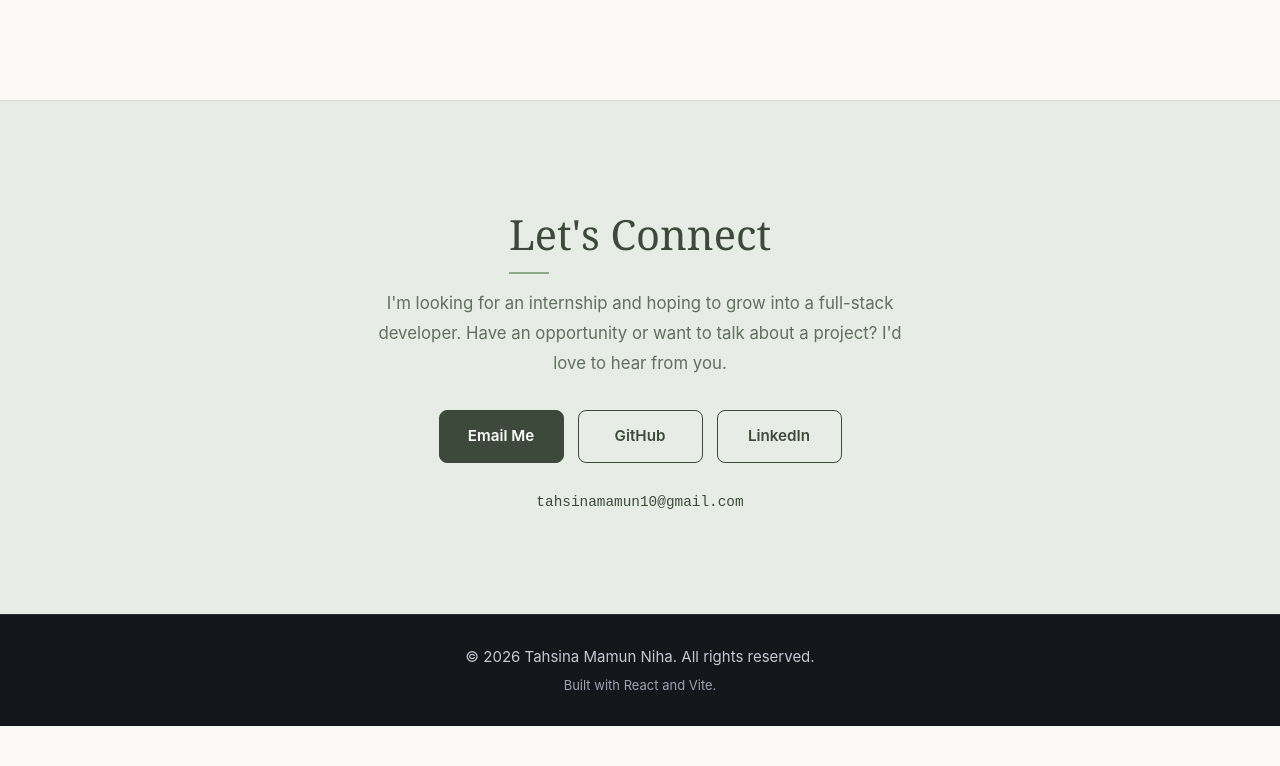
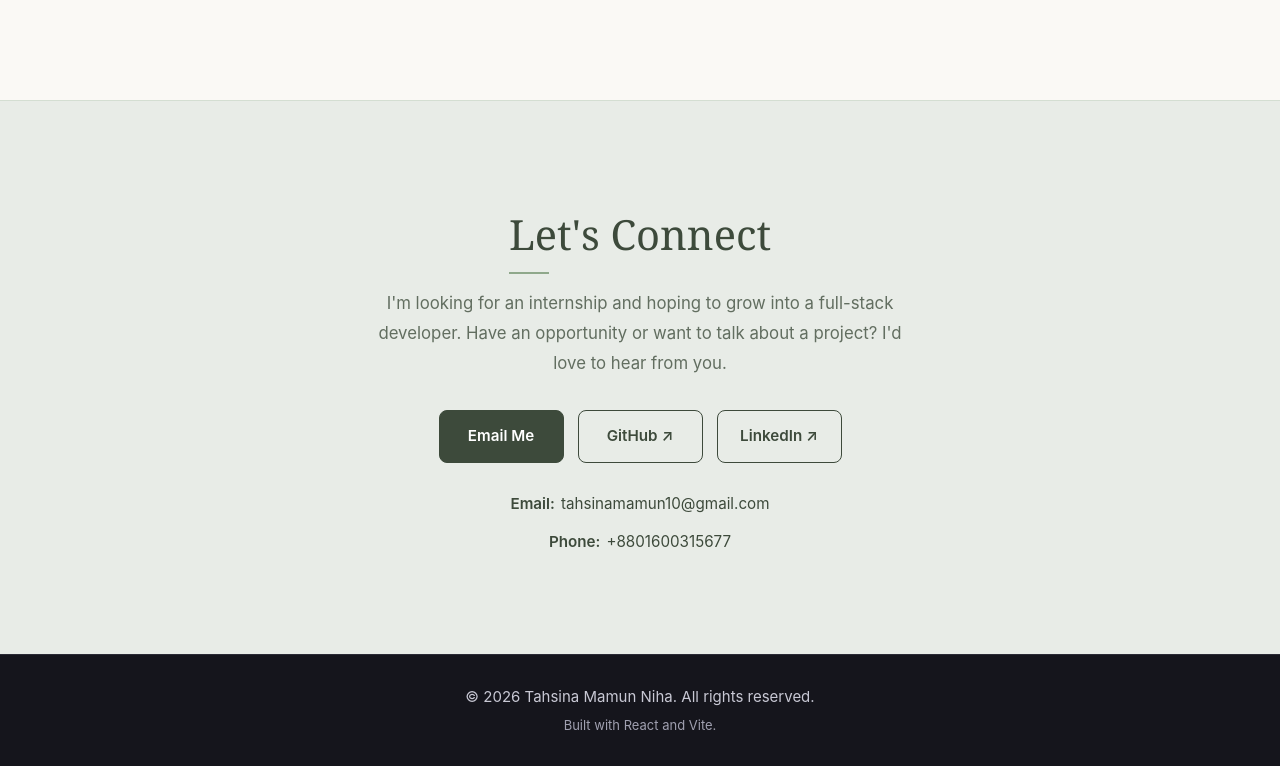
Before and after one commit to tniha10/my-portfolio, a React (Vite) app: page / in a window 1280 px wide. Shown: the part 7358-8124 px from the top of the page. Before the commit the page ends 8084 px from the top, so only its background shows below. Built offline with nearby package versions, Linux system fonts and the light colour scheme.

Commit message:
Added contact number

```diff
--- a/src/components/Contact.jsx
+++ b/src/components/Contact.jsx
@@ -1,22 +1,5 @@
-
-import { useState } from 'react'
 
 function Contact() {
-  const [hoveredLink, setHoveredLink] = useState('')
-
-  const contactLinks = [
-    {
-      name: 'GitHub',
-      url: 'https://github.com/tniha10',
-      label: 'View my GitHub profile',
-    },
-    {
-      name: 'LinkedIn',
-      url: 'https://www.linkedin.com/in/tahsina-niha',
-      label: 'Connect with me on LinkedIn',
-    },
-  ]
-
   return (
     <>
       <style>{`
@@ -65,6 +48,7 @@ function Contact() {
           font-size: 0.95rem;
           font-weight: 600;
           text-decoration: none;
+          cursor: pointer;
           transition:
             background-color 0.2s ease,
             color 0.2s ease,
@@ -99,12 +83,34 @@ function Contact() {
           outline-offset: 4px;
         }
 
-        .contact-email {
+        .contact-details {
+          display: flex;
+          flex-direction: column;
+          align-items: center;
+          gap: 12px;
+          margin-top: 8px;
+        }
+
+        .contact-detail {
           margin: 0;
-          font-family: var(--mono);
-          font-size: 0.9rem;
           color: var(--sage-deep);
+          font-size: 0.95rem;
+          line-height: 1.7;
           overflow-wrap: anywhere;
+        }
+
+        .contact-detail a {
+          color: inherit;
+          text-decoration: none;
+        }
+
+        .contact-detail a:hover {
+          text-decoration: underline;
+        }
+
+        .contact-label {
+          font-weight: 600;
+          margin-right: 6px;
         }
 
         @media (max-width: 480px) {
@@ -155,28 +161,42 @@ function Contact() {
               Email Me
             </a>
 
-            {contactLinks.map((link) => (
             <a
-                key={link.name}
-                href={link.url}
+              href="https://github.com/tniha10"
               target="_blank"
               rel="noopener noreferrer"
-                aria-label={link.label}
               className="button button-outline"
-                onMouseEnter={() => setHoveredLink(link.name)}
-                onMouseLeave={() => setHoveredLink('')}
+              aria-label="View my GitHub profile"
             >
-                {link.name}
-                {hoveredLink === link.name && (
-                  <span aria-hidden="true"> ↗</span>
-                )}
+              GitHub ↗
             </a>
-            ))}
+
+            <a
+              href="https://www.linkedin.com/in/tahsina-niha"
+              target="_blank"
+              rel="noopener noreferrer"
+              className="button button-outline"
+              aria-label="Connect with me on LinkedIn"
+            >
+              LinkedIn ↗
+            </a>
           </div>
 
-          <p className="contact-email">
+          <div className="contact-details">
+            <p className="contact-detail">
+              <span className="contact-label">Email:</span>
+              <a href="mailto:tahsinamamun10@gmail.com">
                 tahsinamamun10@gmail.com
+              </a>
             </p>
+
+            <p className="contact-detail">
+              <span className="contact-label">Phone:</span>
+              <a href="tel:+8801600315677">
+                +8801600315677
+              </a>
+            </p>
+          </div>
         </div>
       </section>
     </>
```
Lines whose indentation alone changed are shown as unchanged.
